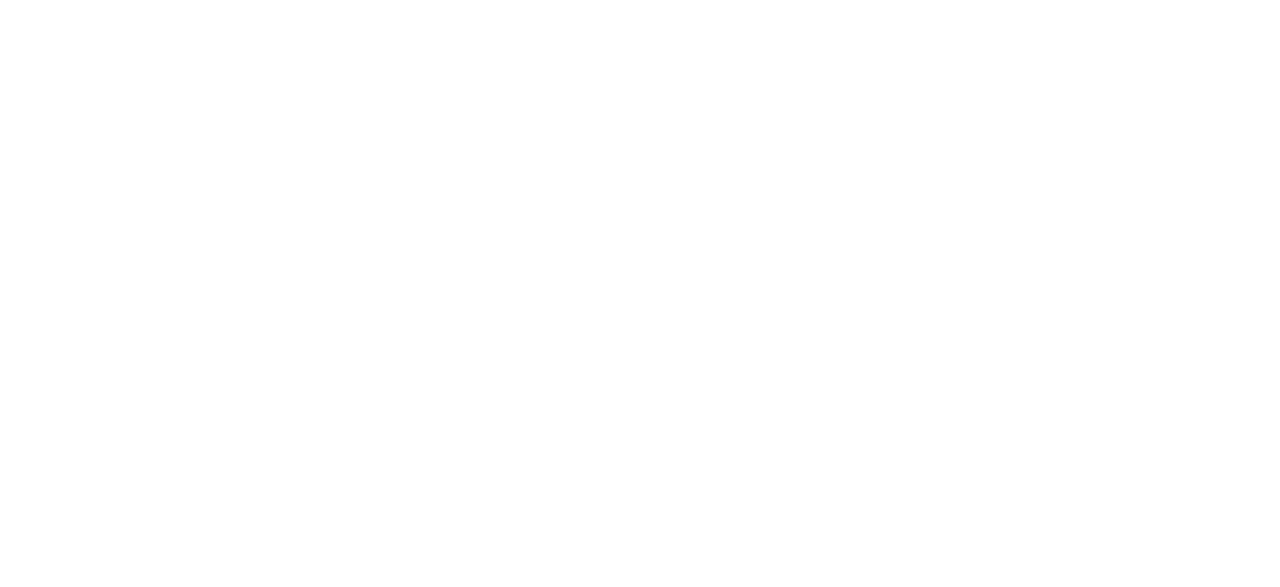
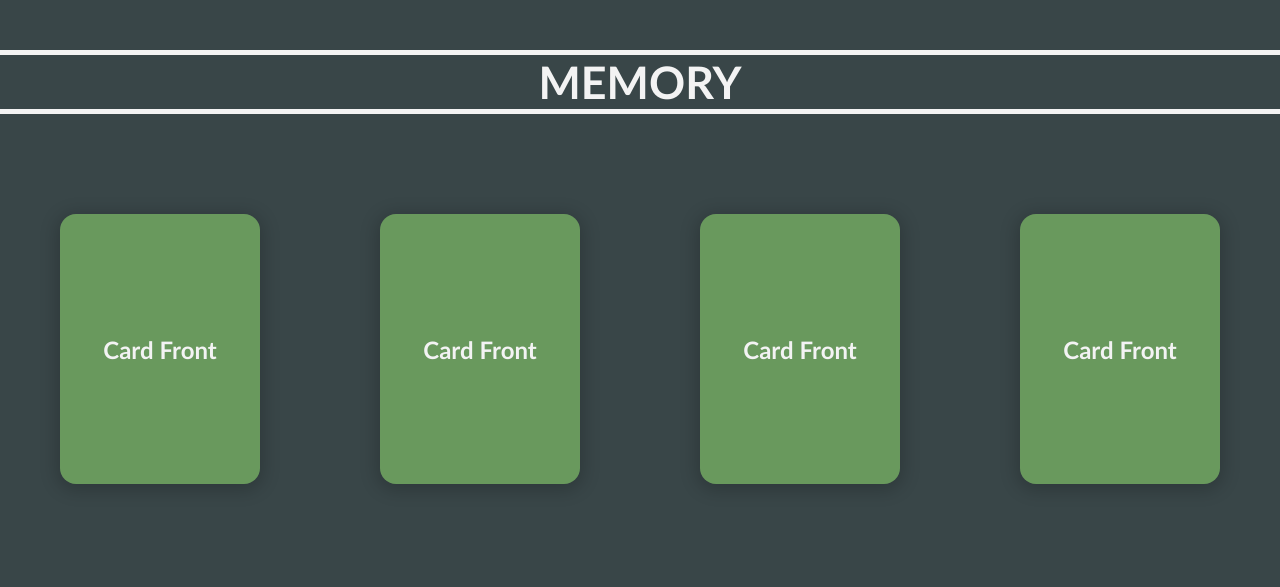
Before and after one commit to Keil-ENZO/memory, a plain HTML site: page index.html in a window 1280 px wide. Drawn offline with Linux system fonts and the light colour scheme.

Commit message:
effect cards

```diff
--- a/index.html
+++ b/index.html
@@ -1,14 +1,71 @@
 <!DOCTYPE html>
 <html lang="en">
-<head>
-    <meta charset="UTF-8">
-    <meta http-equiv="X-UA-Compatible" content="IE=edge">
-    <meta name="viewport" content="width=device-width, initial-scale=1.0">
-    <title>Document</title>
-</head>
-<body>
+  <head>
+    <meta charset="UTF-8" />
+    <meta http-equiv="X-UA-Compatible" content="IE=edge" />
+    <meta name="viewport" content="width=device-width, initial-scale=1.0" />
+    <title>Memory</title>
+    <link rel="stylesheet" href="style.css" />
+  </head>
+  <body>
 
+    <h1>Memory</h1>
+    <div class="container">
+
+    <div class="card">
+
+      <div class="card_inner">
+        <div class="card_face card_face-front">
+          <h2>Card Front</h2>
+        </div>
+        <div class="card_face card_face-back">
+          <h2>Card Back 1</h2>
+        </div>
+      </div>
+
+    </div>
+
+    <div class="card">
+
+        <div class="card_inner">
+          <div class="card_face card_face-front">
+            <h2>Card Front</h2>
+          </div>
+          <div class="card_face card_face-back">
+            <h2>Card Back 2</h2>
+          </div>
+        </div>
+
+      </div>
+
+      <div class="card">
+
+        <div class="card_inner">
+          <div class="card_face card_face-front">
+            <h2>Card Front</h2>
+          </div>
+          <div class="card_face card_face-back">
+            <h2>Card Back 3</h2>
+          </div>
+        </div>
+
+      </div>
+
+      <div class="card">
+
+        <div class="card_inner">
+          <div class="card_face card_face-front">
+            <h2>Card Front</h2>
+          </div>
+          <div class="card_face card_face-back">
+            <h2>Card Back 4</h2>
+          </div>
+        </div>
+
+      </div>
+
+    </div>
 
     <script src="./index.js"></script>
-</body>
+  </body>
 </html>
--- a/index.js
+++ b/index.js
@@ -0,0 +1,10 @@
+const cards = document.querySelectorAll(".card_inner");
+
+cards.forEach((card) => {
+  card.addEventListener("click", () => {
+    card.classList.toggle("is-flipped");
+    setTimeout(() => {
+      card.classList.toggle("is-flipped");
+    }, 2000);
+  });
+});
--- a/style.css
+++ b/style.css
@@ -0,0 +1,94 @@
+:root {
+  --primary: #e7a977;
+  --secondary: #69995d;
+  --dark: #394648;
+  --light: #f3f3f3;
+}
+
+*,
+::after,
+::before {
+  margin: 0;
+  padding: 0;
+  box-sizing: border-box;
+  outline: none;
+  border: none;
+}
+
+body {
+  font-family: "Gill Sans", "Gill Sans MT", Calibri, "Trebuchet MS", sans-serif;
+  width: 100%;
+  max-height: 100vh;
+  background-color: var(--dark);
+  color: var(--light);
+}
+
+.container {
+  display: flex;
+  align-items: center;
+  justify-content: center;
+  flex-wrap: wrap;
+}
+
+h1 {
+  align-items: center;
+  text-align: center;
+  margin-top: 50px;
+  text-transform: uppercase;
+  font-size: 3.5vw;
+}
+
+h1::after,
+h1::before {
+  content: "";
+  display: block;
+  width: 100%;
+  height: 5px;
+  background-color: var(--light);
+}
+
+.card {
+  display: flex;
+  align-items: center;
+  justify-content: center;
+  margin: 100px auto;
+  perspective: 1000px;
+}
+
+.card_inner {
+  width: 200px;
+  height: 270px;
+  transition: transform 1s;
+  transform-style: preserve-3d;
+  cursor: pointer;
+  position: relative;
+}
+
+.card_inner.is-flipped {
+  transform: rotateY(180deg);
+}
+
+.card_face {
+  position: absolute;
+  width: 200px;
+  height: 270px;
+  backface-visibility: hidden;
+  overflow: hidden;
+  border-radius: 16px;
+  box-shadow: 0px 3px 18px 3px rgba(0, 0, 0, 0.2);
+}
+
+.card_face-front {
+  background-color: var(--secondary);
+  display: flex;
+  align-items: center;
+  justify-content: center;
+}
+
+.card_face-back {
+  display: flex;
+  align-items: center;
+  justify-content: center;
+  background-color: var(--primary);
+  transform: rotateY(180deg);
+}
```
